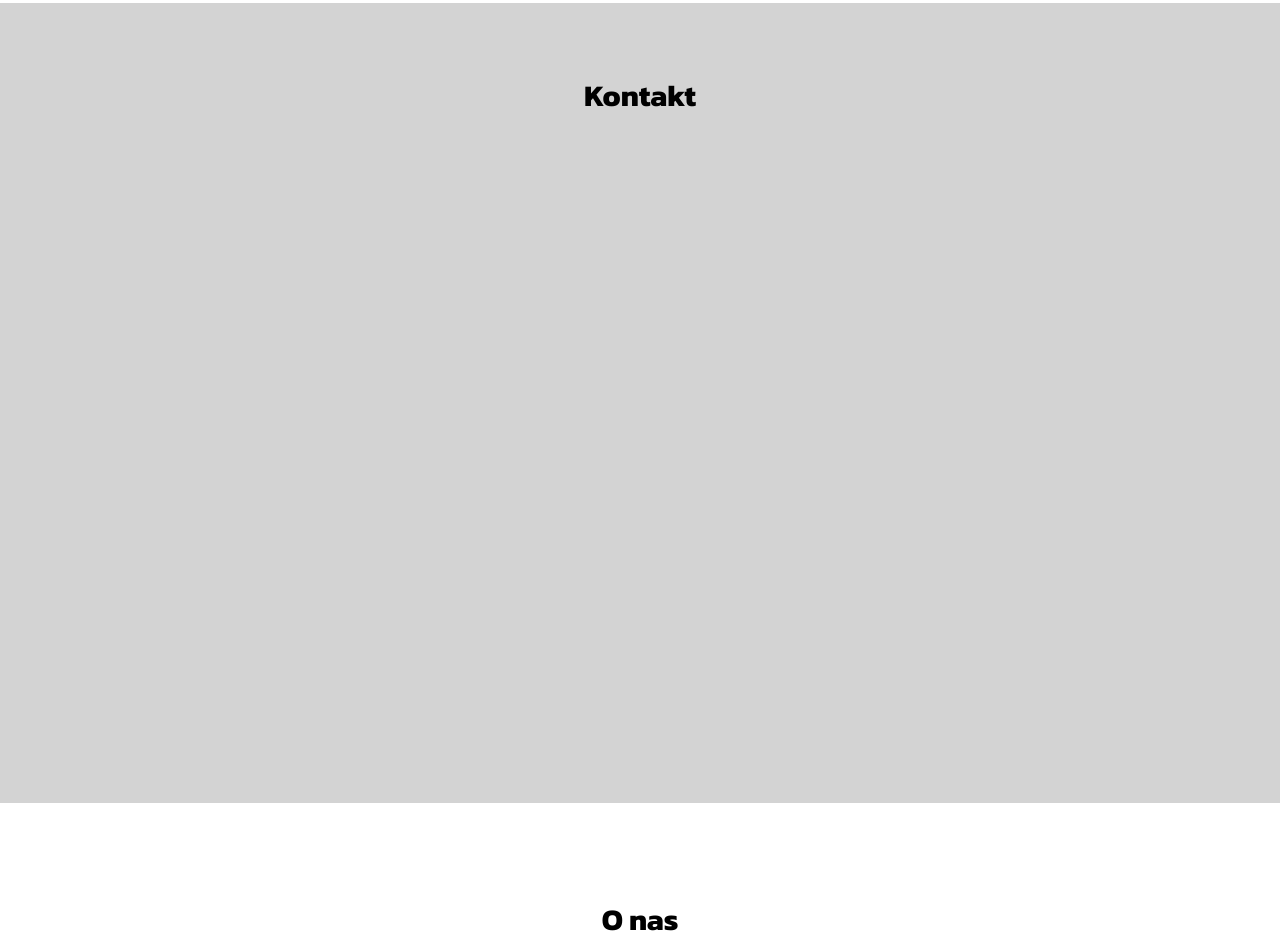
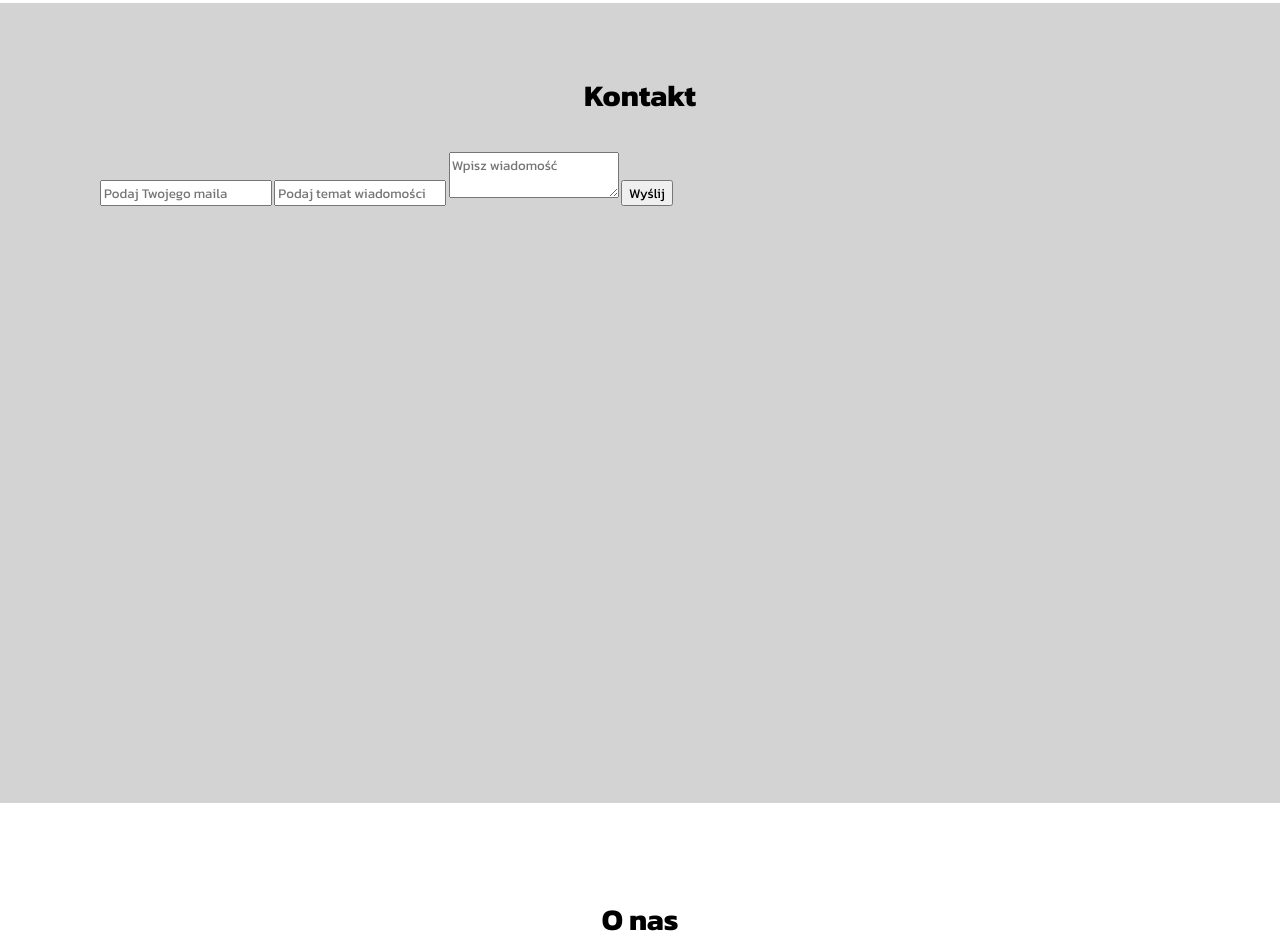
Before and after one commit to szymik88/Airlines, a plain HTML site: page index.html in a window 1280 px wide. Shown: the part 3297-4239 px from the top of the page. Drawn offline with nearby package versions, Linux system fonts and the light colour scheme.

Commit message:
add form in html

```diff
--- a/index.html
+++ b/index.html
@@ -134,6 +134,18 @@
         </section>
         <section id="contact">
             <h2>Kontakt</h2>
+            <div class="container">
+                <div class="row">
+                    <div class="col">
+                        <form>
+                            <input placeholder="Podaj Twojego maila">
+                            <input placeholder="Podaj temat wiadomości">
+                            <textarea placeholder="Wpisz wiadomość"></textarea>
+                            <button type="submit">Wyślij</button>
+                        </form>
+                    </div>
+                </div>
+            </div>
         </section>
         <section id="about">
             <h2>O nas</h2>
```
Also changed, not shown: css/offer-box.css (deleted), scss/_offer-box.scss (renamed from scss/offer-box.scss), 1 other file.
